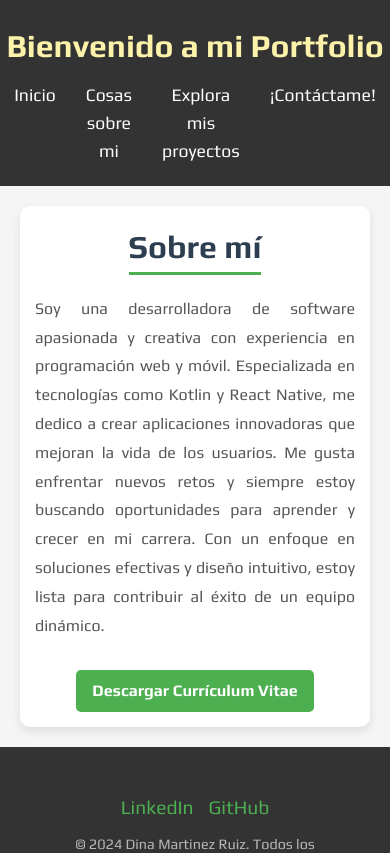
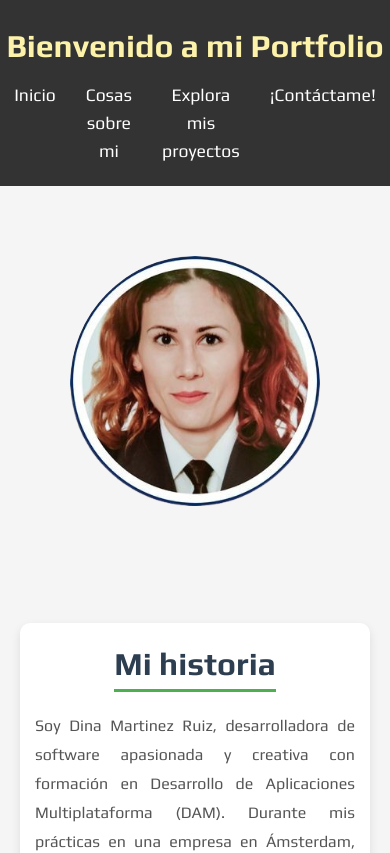
Before and after one commit to LavryDam/my-portfolio-web, a Next.js app: page /about in a window 390 px wide. Shown: the top 853 px of the page. Built offline with nearby package versions, Linux system fonts and the light colour scheme.

Commit message:
fix:img and text

```diff
--- a/app/about/aboutPage.css
+++ b/app/about/aboutPage.css
@@ -48,10 +48,27 @@ body {
     transform: scale(1.05);
 }
 
+.contenedor-about {
+    display: flex;
+    align-items: center;
+    justify-content: center;
+    gap: 90px;
+    margin: 50px auto;
+    max-width: 900px;
+}
+
+.img-dina {
+    flex-shrink: 0; /* Evita que la imagen se reduzca */
+    border-radius: 50%;
+    overflow: hidden;
+    box-shadow: none;
+}
+
+
 /* Responsive */
 @media (max-width: 768px) {
     .about-page {
-        margin: 20px; /* Reducir margen en pantallas pequeñas */
+        margin: 20px;
         padding: 15px;
     }
 
@@ -67,4 +84,13 @@ body {
         font-size: 1rem;
         padding: 8px 16px;
     }
+
+    .contenedor-about {
+        flex-direction: column;
+        align-items: center;
+    }
+
+    .img-dina {
+        margin-top: 20px;
+    }
 }
--- a/app/about/page.tsx
+++ b/app/about/page.tsx
@@ -1,5 +1,6 @@
 import Link from "next/link";
 import "./aboutPage.css";
+import Image from "next/image";
 
 export const metadata = {
     title: "Sobre mí",
@@ -7,16 +8,22 @@ export const metadata = {
 
 function aboutPage(){
     return (
-        <div className="about-page">
-            <h1>Sobre mí</h1>
-            <p className="bio-texto">
-            Soy una desarrolladora de software apasionada y creativa con experiencia en programación web y móvil.
-            Especializada en tecnologías como Kotlin y React Native, me dedico a crear aplicaciones innovadoras que mejoran la vida de los usuarios.
-            Me gusta enfrentar nuevos retos y siempre estoy buscando oportunidades para aprender y crecer en mi carrera.
-            Con un enfoque en soluciones efectivas y diseño intuitivo, estoy lista para contribuir al éxito de un equipo dinámico.
-            </p>
-            <Link href="docs/CV DINA MARTINEZ RUIZ.pdf" target="_blank" download className="enlace-cv">Descargar Currículum Vitae</Link>
-        </div>
+        <>
+            <div className="contenedor-about">
+                <div className="img-dina">
+                    <Image src="/docs/img-dina.jpg" width={250} height={250} alt="Imagen Dina"/>
+                </div>
+                <div className="about-page">
+                    <h1>Mi historia</h1>
+                    <p className="bio-texto">
+                        Soy Dina Martinez Ruiz, desarrolladora de software apasionada y creativa con formación en Desarrollo de Aplicaciones Multiplataforma (DAM). Durante mis prácticas en una empresa en Ámsterdam, trabajé con React y React Native para desarrollar una aplicación multiplataforma, optimizada tanto para Android como para iOS, enfocada en ofrecer una experiencia de usuario intuitiva y de alto rendimiento.
+                        Actualmente, estoy en constante aprendizaje, explorando nuevas tecnologías como Next.js para mantenerme a la vanguardia y enfrentar nuevos retos en el desarrollo web y móvil.
+                        Fuera del ámbito profesional, me apasiona la lectura, especialmente de novela negra, ciencia ficción y fantasía. También disfruto de la playa, donde encuentro inspiración y tranquilidad para recargar energías. Mi enfoque siempre está en crecer, aprender y aportar valor en cada proyecto que emprendo.
+                    </p>
+                    <Link href="docs/CV DINA MARTINEZ RUIZ.pdf" target="_blank" download className="enlace-cv">Descargar Currículum Vitae</Link>
+                </div>
+            </div>
+        </>
     );
 }
 
```
Also changed, not shown: public/docs/img-dina.jpg (added).
